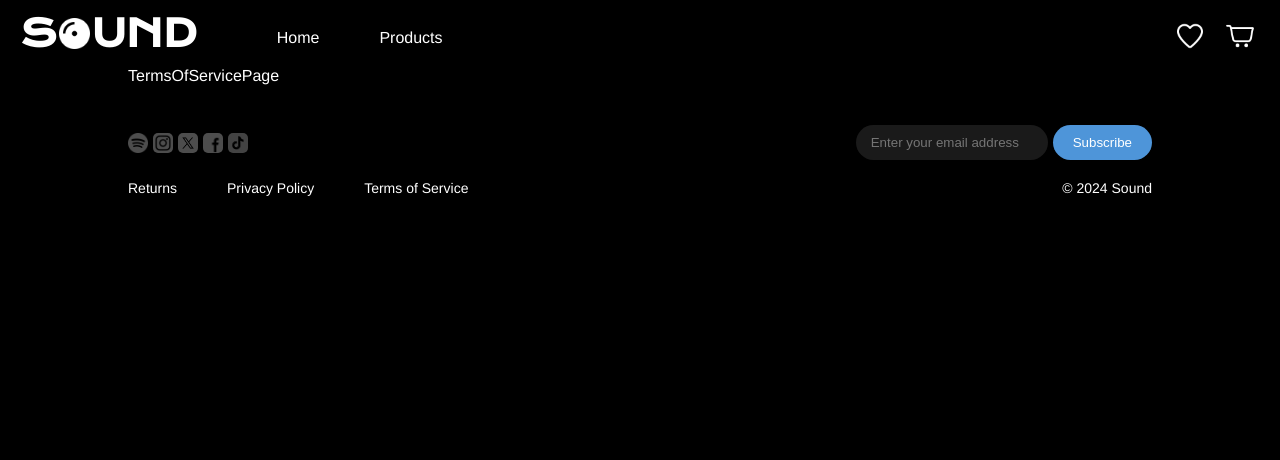
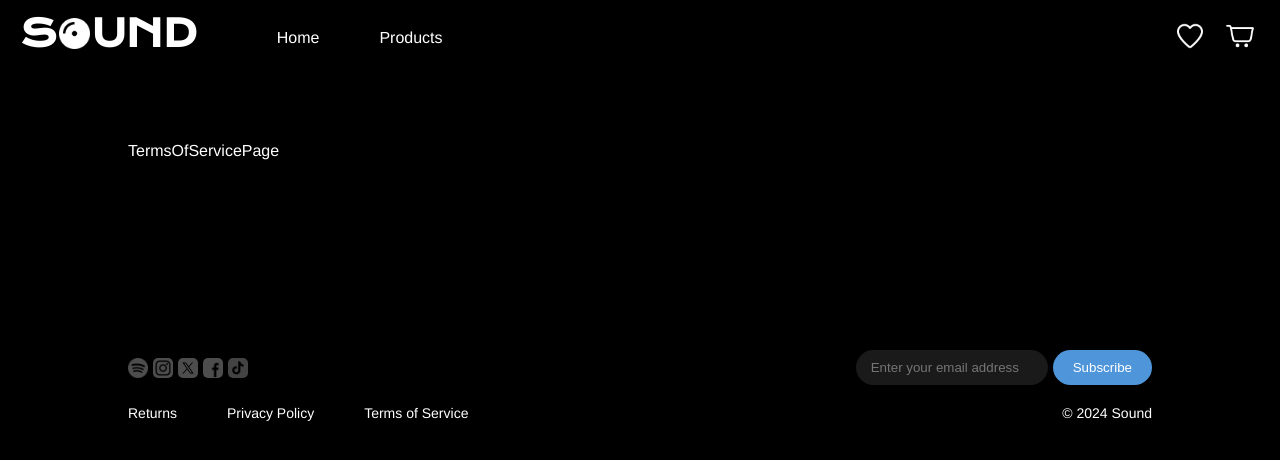
Before and after one commit to marielle-lopez/e-shop, a React (Vite) app: page /terms-of-service in a window 1280 px wide. Shown: the top 460 px of the page. Built offline with nearby package versions, Linux system fonts and the light colour scheme.

Commit message:
adjusted top and bottom padding to separate content better

```diff
--- a/src/containers/PaddingWrapper/PaddingWrapper.module.scss
+++ b/src/containers/PaddingWrapper/PaddingWrapper.module.scss
@@ -1,3 +1,3 @@
 .wrapper {
-  padding: 0 10vw;
+  padding: 75px 10vw;
 }
```
